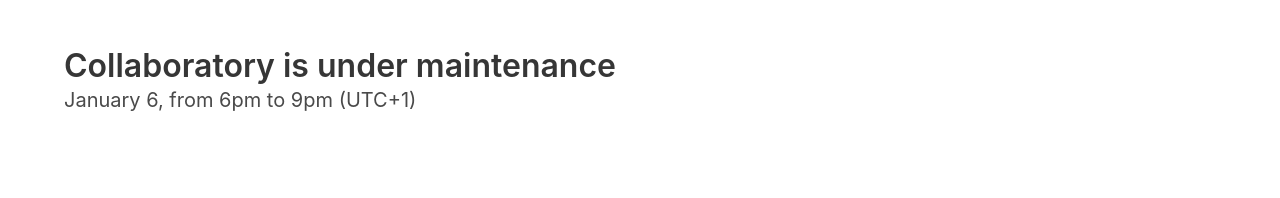
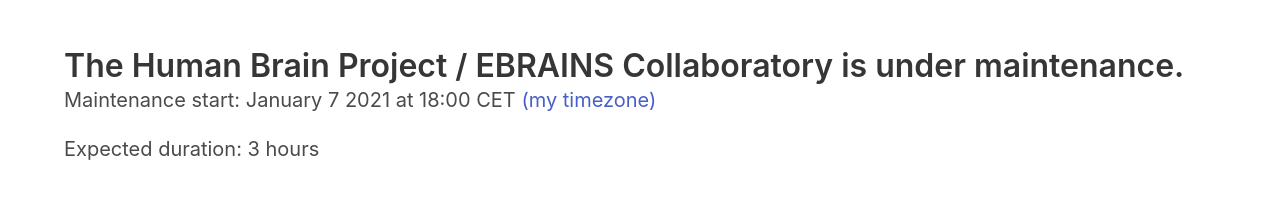
Before and after one commit to HumanBrainProject/maintenance, a plain HTML site: page index.html in a window 1280 px wide. Drawn offline with nearby package versions, Linux system fonts and the light colour scheme.

Commit message:
tweak wording

```diff
--- a/index.html
+++ b/index.html
@@ -3,17 +3,20 @@
   <head>
     <meta charset="utf-8">
     <meta name="viewport" content="width=device-width, initial-scale=1">
-    <title>Collaboratory maintenance</title>
+    <title>HBP/EBRAINS Collaboratory maintenance</title>
     <link rel="stylesheet" href="https://cdn.jsdelivr.net/npm/bulma@0.9.1/css/bulma.min.css">
   </head>
   <body>
   <section class="section">
     <div class="container">
       <h1 class="title">
-        Collaboratory is under maintenance
+        The Human Brain Project / EBRAINS Collaboratory is under maintenance.
       </h1>
       <p class="subtitle">
-        January 6, from 6pm to 9pm (UTC+1)
+        Maintenance start: January 7 2021 at 18:00 CET <a href=https://everytimezone.com/s/4a9daa55>(my timezone)</a>
+      </p>
+      <p class="subtitle">
+        Expected duration: 3 hours
       </p>
     </div>
   </section>
```
